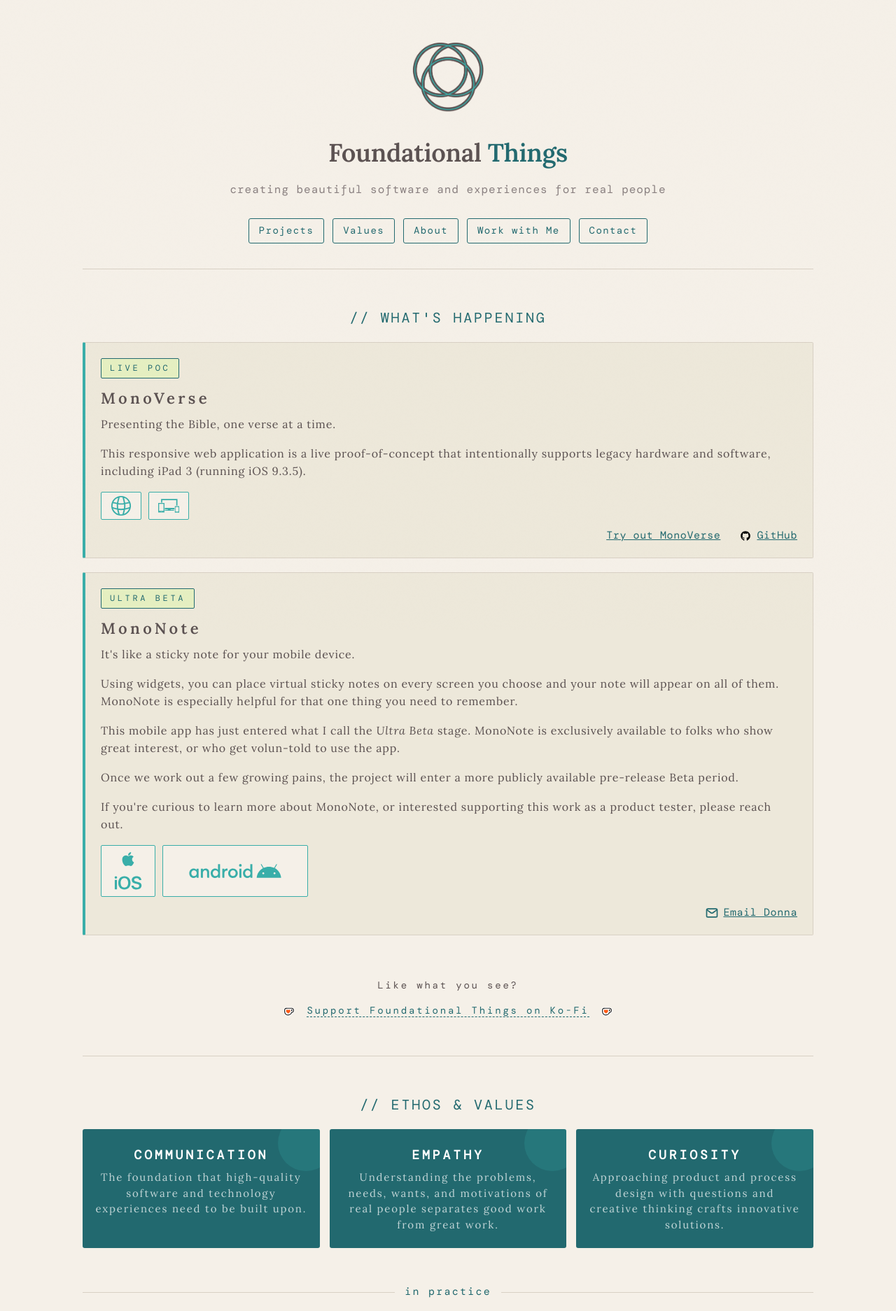
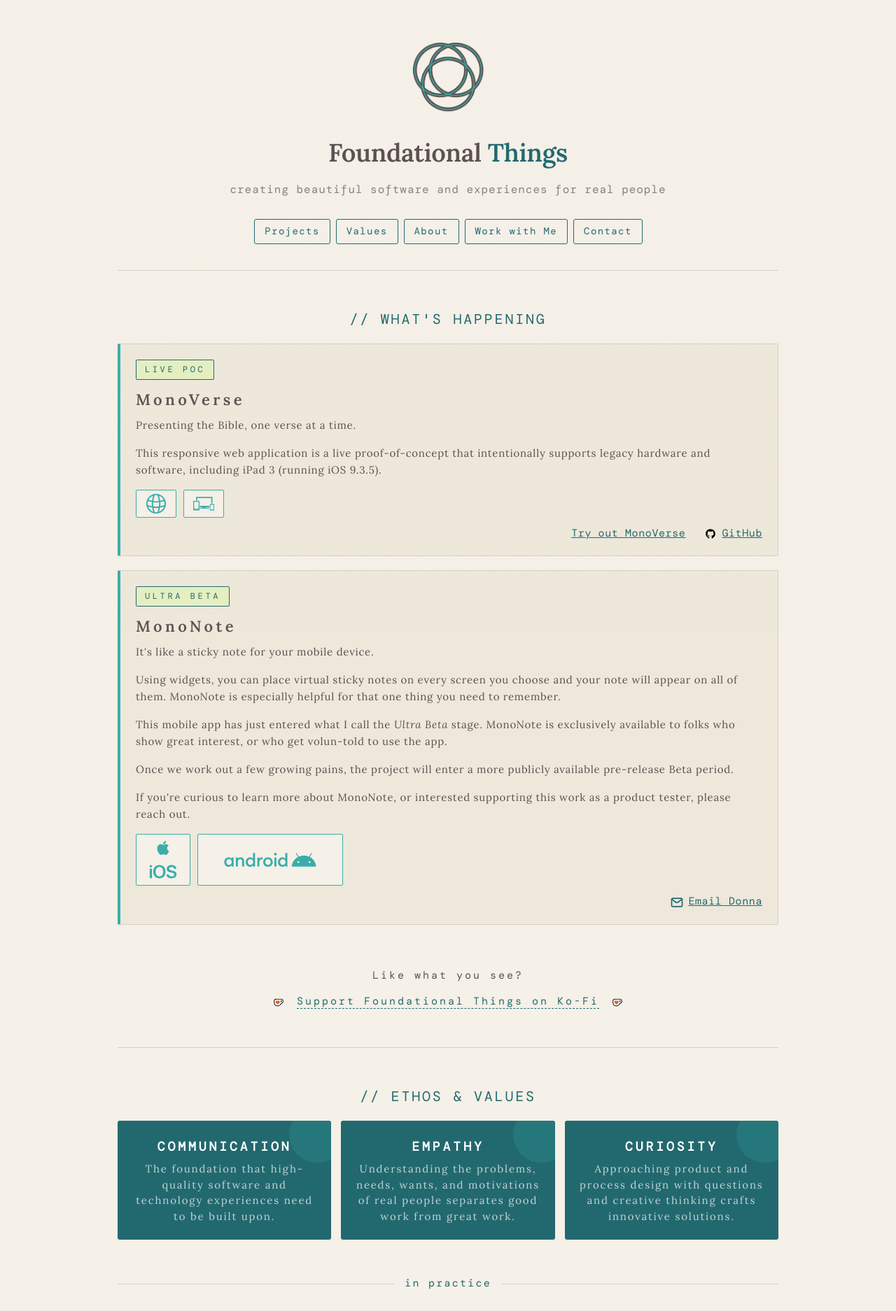
Before and after one commit to FoundationalThings/foundational-things-web, a Jekyll site: the page built from index.html, in a window 1280 px wide. Shown: the top 1874 px of the page at 70% size. Built offline with Jekyll 4.4.1, drawn with Linux system fonts in a browser that asks for light colours; some web fonts are replaced; some of the changed text lies outside the part shown.

Commit message:
a few more visual adjustments (for now)

```diff
--- a/_includes/footer.html
+++ b/_includes/footer.html
@@ -33,8 +33,8 @@
         <use href="#kofi_icon_svg" xlink:href="#kofi_icon_svg" /></svg
     ></a>
   </div>
+  <p class="footer-copy">© 2026 Foundational Things</p>
   <p class="footer-copy">
-    © 2026 Foundational Things &nbsp;&nbsp;
     <a href="./privacy.html">Privacy Policy</a>
   </p>
   <div class="github-pages-link">
--- a/index.html
+++ b/index.html
@@ -327,12 +327,23 @@ layout: default
     <div class="available-card">
       <h3>Ask for Help (aka Office Hours)</h3>
       <p>
-        Ever wished you could just ask a question or work through a problem with
-        someone?
+        Ever wished you could just ask a technical question or work through a
+        software problem with someone?
       </p>
       <p>
         <span class="foundational">Foundational</span>
         <span class="things">Things</span> has Office Hours!
+      </p>
+      <p>
+        It could be trying to understand a feature in Microsoft Word, getting
+        started with new software, exploring ChatGPT for the first time, or even
+        knowing deep down that something you've used for months or years could
+        be done more efficiently.
+      </p>
+      <p>
+        Why not reach out and book some office hours? Head on over to our Ko-Fi
+        page at the link below to request a session, briefly sharing your
+        problem, and we'll find some time together to work through it.
       </p>
       <div class="card-links">
         <a
@@ -357,6 +368,36 @@ layout: default
         <span class="things">Things</span> can help you find what suits your
         needs and get you going.
       </p>
+      <p>
+        Our website discovery sessions are designed to help get you the advice
+        you need and plan your next steps.
+      </p>
+      <p>
+        We start with learning what your online vision is and what your needs
+        are. No sales pitches. No overkill. Just a discussion about what options
+        best suit your needs, and what the next steps are to move you towards
+        your goals.
+      </p>
+      <ul>
+        <li>
+          If we think the only thing you need is a Facebook page, then that's
+          what we'll tell you.
+        </li>
+        <li>
+          If we think you could save money with a different approach rather than
+          your current one, we'll tell you that too.
+        </li>
+        <li>
+          If we think your needs require more expense or expertise, we'll say so
+          and explain why in plain language.
+        </li>
+      </ul>
+      <p>
+        Head on over to our Ko-Fi page at the link below to request a discovery
+        session if this sounds usefult you. Briefly share something about your
+        current online situation and we'll find some time together to discuss
+        options.
+      </p>
       <div class="card-links">
         <a
           class="card-link"
--- a/styles.css
+++ b/styles.css
@@ -28,7 +28,7 @@ body {
   background: var(--paper);
   color: var(--ink);
   font-family: var(--body);
-  font-size: 20px;
+  font-size: 15px;
   line-height: 1.7;
   min-height: 100vh;
   text-align: center;
@@ -45,7 +45,7 @@ body::before {
 }
 
 .site-wrap {
-  max-width: min(90vw, 1100px);
+  max-width: min(90vw, 1000px);
   margin: 0 auto;
   padding: 0 28px;
 }
@@ -124,7 +124,9 @@ header {
   border-radius: 3px;
   transition: all 0.18s ease;
 
-  margin-right: 6px; /*legacy fallback*/
+  /* margin-right: 6px;  */
+  /*legacy fallback*/
+  margin: 1px;
 }
 .anchor-nav > *:last-child {
   margin-right: 0;
@@ -258,6 +260,18 @@ p:last-child {
   padding: 22px 22px 18px;
 
   margin-bottom: 20px; /* legacy fallback */
+
+  list-style: none;
+}
+
+.available-card li {
+  font-family: var(--body);
+  padding: 10px;
+  margin-left: 40px;
+}
+
+.available-card ul > *:last-child {
+  padding-bottom: 20px;
 }
 
 .badges {
@@ -305,7 +319,7 @@ p:last-child {
 
 .project-card p,
 .available-card p {
-  font-size: 16px;
+  /* font-size: 16px; */
   letter-spacing: 0.05em;
   line-height: 1.6;
   color: var(--ink);
@@ -342,7 +356,7 @@ p:last-child {
 .card-link {
   margin-left: 16px;
   font-family: var(--mono);
-  font-size: 15px;
+  /* font-size: 15px; */
   color: var(--teal-deep);
   text-decoration: none;
   letter-spacing: 0.04em;
@@ -377,7 +391,7 @@ p:last-child {
 
 .kofi-nudge p {
   font-family: var(--mono);
-  font-size: 14px;
+  /* font-size: 14px; */
   letter-spacing: 0.2em;
   color: var(--ink);
 }
@@ -452,7 +466,7 @@ p:last-child {
 }
 
 .pillar-card p {
-  font-size: 15px;
+  /* font-size: 15px; */
   letter-spacing: 0.12em;
   color: rgba(255, 255, 255, 0.72);
   line-height: 1.5;
@@ -476,7 +490,7 @@ p:last-child {
 
 .ethos-divider span {
   font-family: var(--mono);
-  font-size: 15px;
+  /* font-size: 15px; */
   color: var(--teal-deep);
   letter-spacing: 0.15em;
 }
@@ -487,9 +501,9 @@ p:last-child {
   gap: 10px;
   text-align: left;
 }
-.values-grid > *:last-child {
-  /* margin-bottom: 0; */
-}
+/* .values-grid > *:last-child {
+  margin-bottom: 0;
+} */
 
 @media (max-width: 480px) {
   .values-grid {
@@ -540,7 +554,7 @@ p:last-child {
 }
 
 .value-item p {
-  font-size: 15px;
+  /* font-size: 15px; */
   letter-spacing: 0.2em;
   color: var(--muted);
   margin: 0;
@@ -551,7 +565,7 @@ p:last-child {
 
 /* ── About ── */
 .about-text {
-  max-width: 600px;
+  /* max-width: 600px; */
   margin: 0 auto;
   text-align: left;
   font-size: 16px;
@@ -659,7 +673,7 @@ p:last-child {
 .contact-line {
   margin-top: 20px;
   font-family: var(--mono);
-  font-size: 14px;
+  /* font-size: 14px; */
   color: var(--ink);
 }
 
@@ -710,12 +724,13 @@ footer {
   border-radius: 2px;
   transition: all 0.18s;
 
-  margin-right: 8px; /* fallback */
+  /* fallback */
+  margin: 4px;
 }
 
 .footer-links a:hover {
   color: var(--ink);
-  border-color: var(--lime);
+  border-color: var(--ink);
   background-color: var(--lime);
 }
 
```
Also changed, not shown: other parts of index.html (+2 -2 lines), 3 other files.
